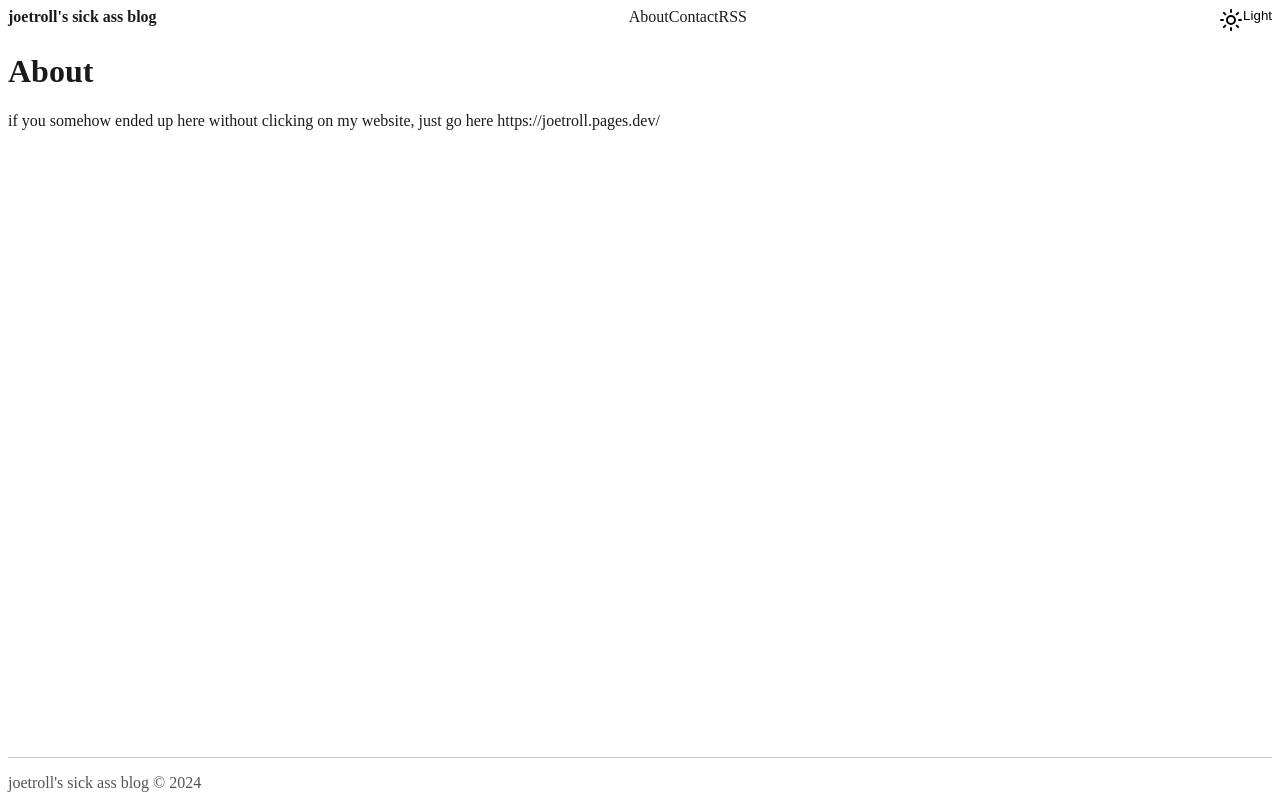
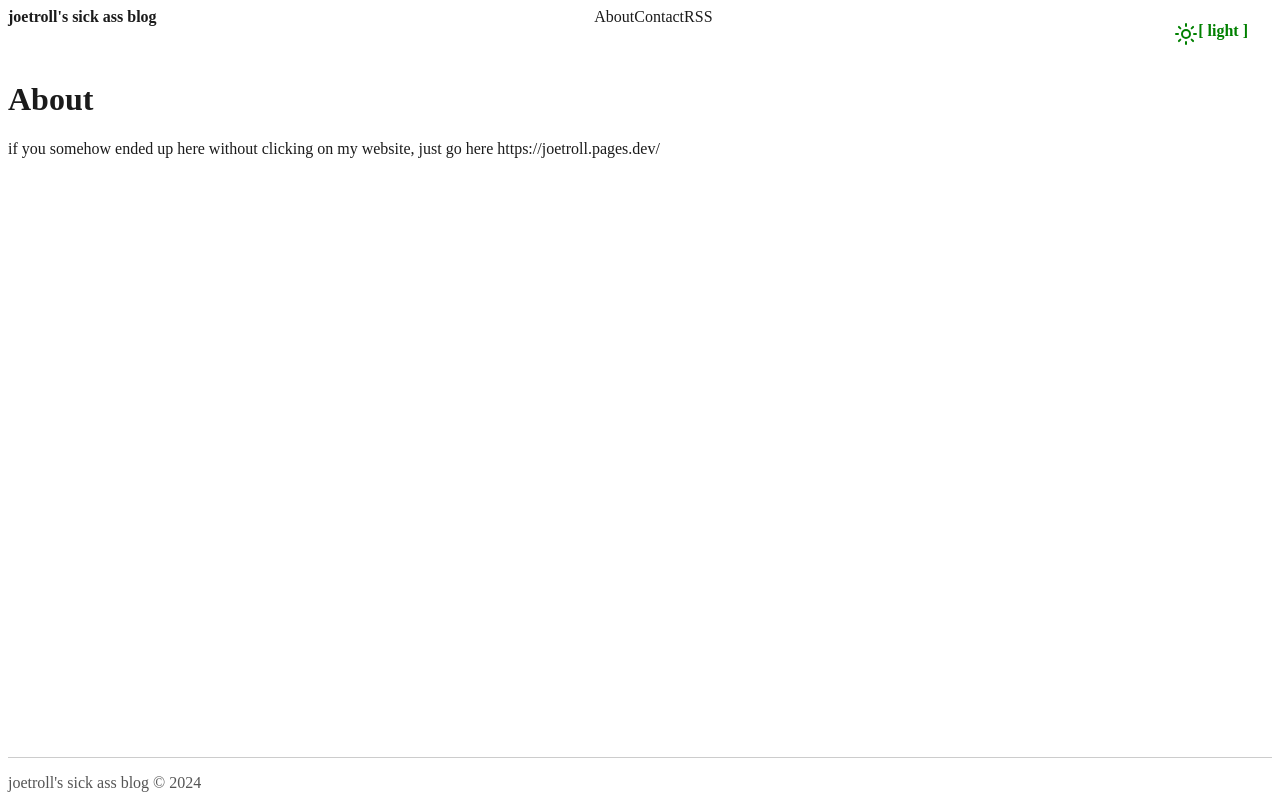
Before and after one commit to trolljoe/sveltekit-blog-website, a SvelteKit app: page /about in a window 1280 px wide. Built offline with nearby package versions, Linux system fonts and the light colour scheme.

Commit message:
Update toggle.svelte

```diff
--- a/src/routes/toggle.svelte
+++ b/src/routes/toggle.svelte
@@ -4,31 +4,36 @@
     import { theme, toggleTheme } from '$lib/theme'
 </script>
 
-<button on:click={toggleTheme} aria-label="Toggle theme">
+<div on:click={toggleTheme} aria-label="Toggle theme" role="button" style="cursor: pointer;">
     {#if $theme === 'dark'}
         <div in:fly={{ y: 10 }}>
             <Sun />
-			<span>Light</span>
+            <span>[   light   ]</span>
         </div>
     {:else}
         <div in:fly={{ y: -10 }}>
             <Moon />
-			<span>Dark</span>
+            <span>[   dark   ]</span>
         </div>
     {/if}
-</button>
+</div>
 
 <style>
-	button {
-		padding: 0;
-		font-weight: inherit;
-		background: none;
-		border: none;
-		box-shadow: none;
-		overflow: hidden;
+    div {
+        border: 2px solid transparent;
+        padding: 5px 10px;
+        background-color: transparent;
+        color: var(--button-text-color, green);
+        font-weight: bold;
+        display: inline-flex;
     }
 
-	button > * {
+    div:hover {
+        background-color: var(--button-hover-bg-color, green);
+        color: var(--button-hover-text-color, black);
+    }
+
+    div > * {
         display: flex;
         gap: var(--size-2);
     }
```
Lines whose indentation alone changed are shown as unchanged.
